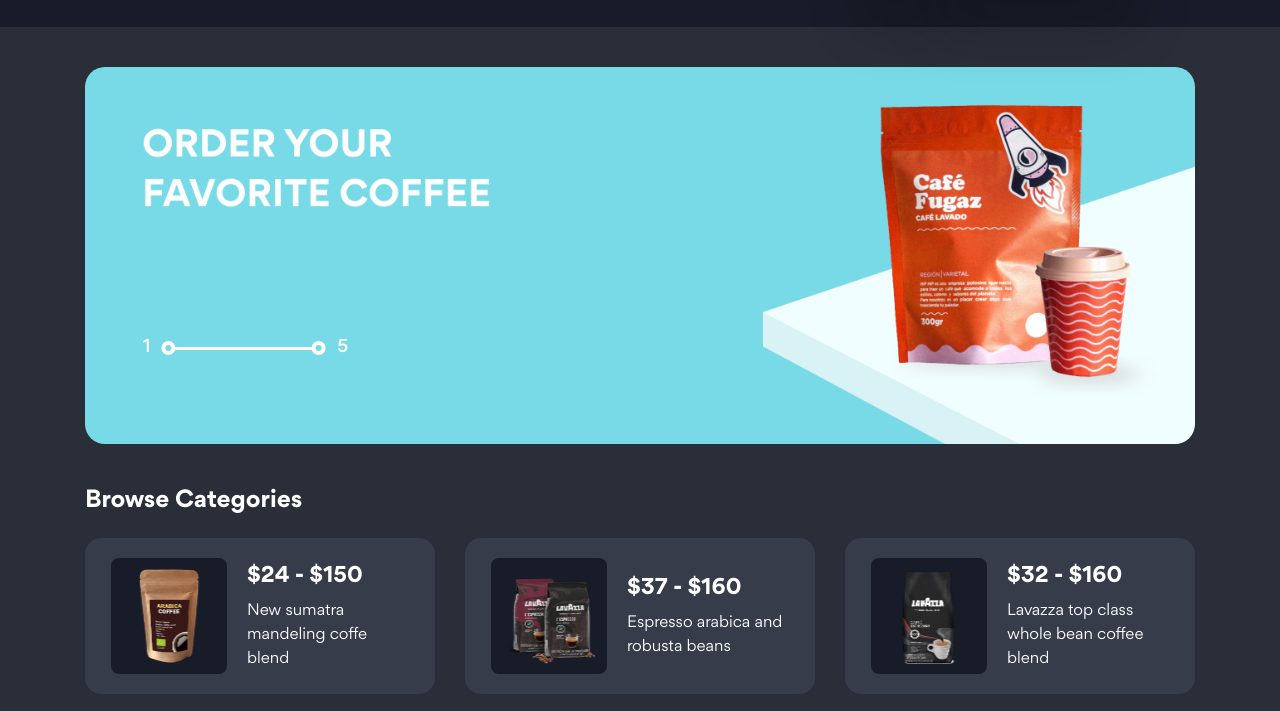
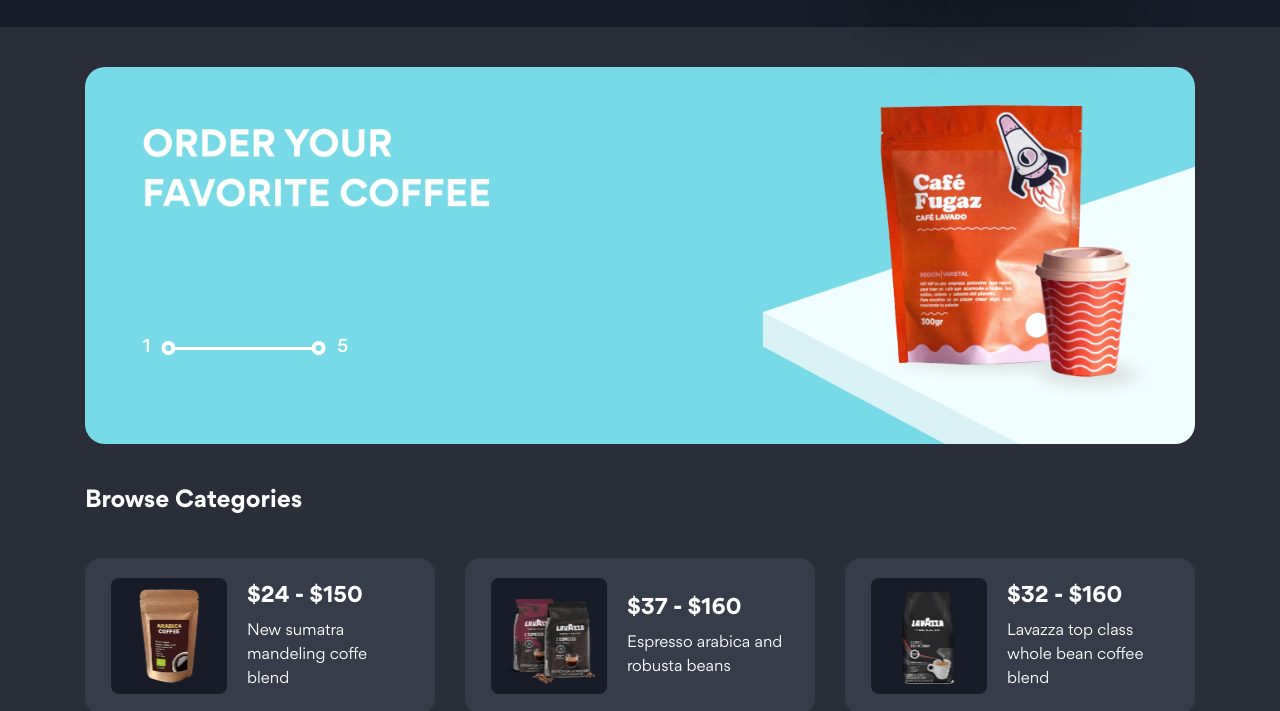
Before and after one commit to ManhThang203/project-htmlcss-08, a website: page index.html in a window 1280 px wide. Shown: the part 83-794 px from the top of the page. Drawn offline with Linux system fonts and the light colour scheme.

Commit message:
sửa phần danh sách #1

```diff
--- a/scss/pages/_home.scss
+++ b/scss/pages/_home.scss
@@ -12,6 +12,9 @@
       font-weight: 700;
       line-height: 141.66%;
       color:var(--text-color);
+      @include abstrcats.screen(xxl){
+        margin-bottom: 20px;
+    }
    }
    &__cate{
     --grid-gutter-x:51px;
```
Also changed, not shown: assets/css/main.css, 1 other file.
